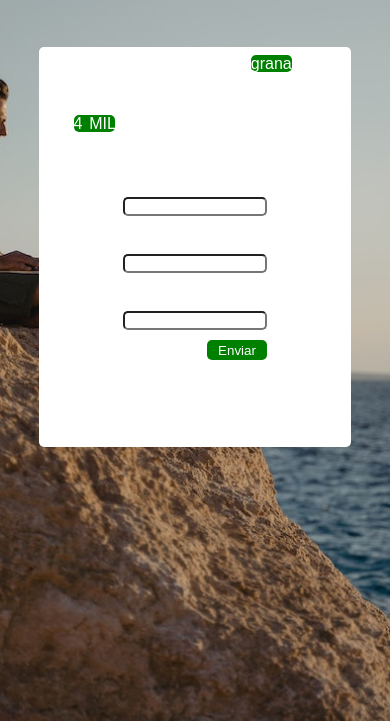
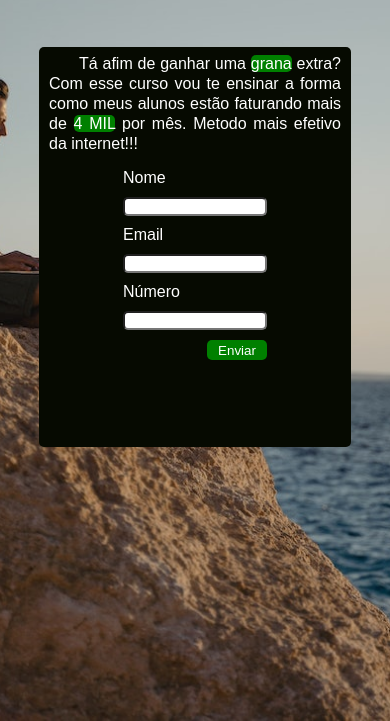
Before and after one commit to thallyssoares/ProjetoFormPage, a plain HTML site: page index.html in a window 390 px wide. Shown: the part 123-844 px from the top of the page. Drawn offline with Linux system fonts and the light colour scheme.

Commit message:
correção de teste

```diff
--- a/style.css
+++ b/style.css
@@ -97,7 +97,6 @@ p > a {
         /*configuração para deixar a img correta em qualquer tamanho de tela*/
     }
     #container {
-        background-color: white;
         width: 80%;
         margin: 30 px 30 px;
     }
@@ -114,7 +113,6 @@ p > a {
     }
 
     #container{
-        background-color: white;
         width: 80%;
         margin: 30 px 30 px;
     }
```
